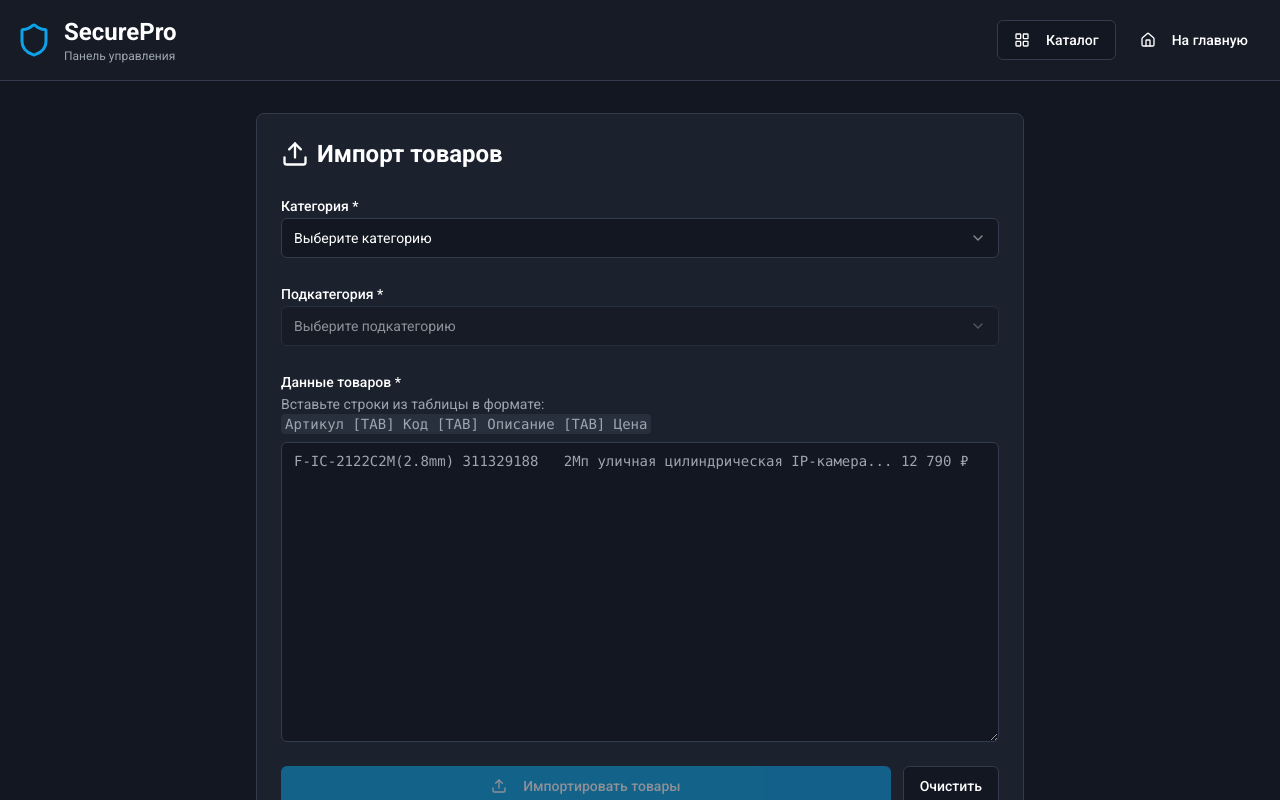
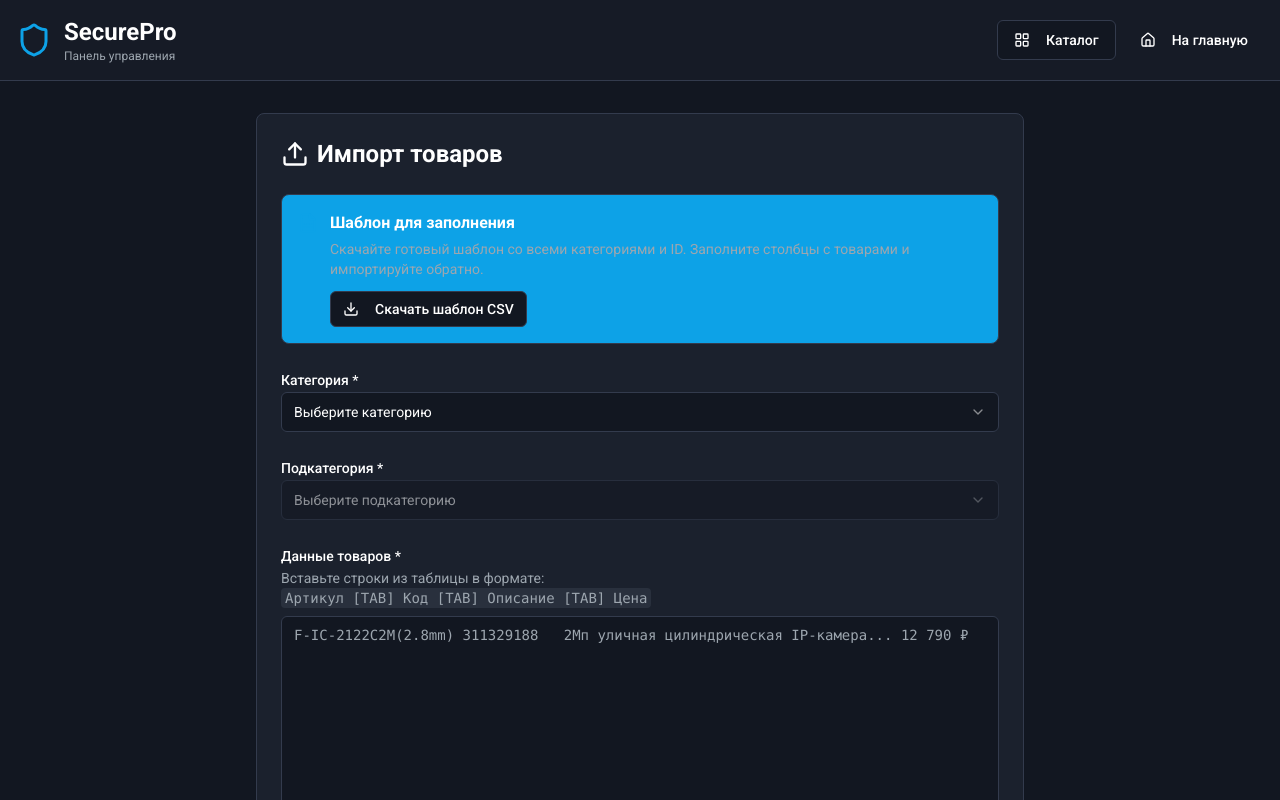
Before and after one commit to pr-poehali-dev/product-catalog-site-1, a React (Vite) app: page /admin in a window 1280 px wide. Shown: the top 800 px of the page. Built offline with nearby package versions, Linux system fonts and the light colour scheme.

Commit message:
Добавить выгрузку категорий

```diff
--- a/src/pages/Admin.tsx
+++ b/src/pages/Admin.tsx
@@ -120,6 +120,24 @@ export default function Admin() {
             Импорт товаров
           </h1>
 
+          <div className="mb-6 p-4 bg-accent rounded-lg border">
+            <div className="flex items-start gap-3">
+              <Icon name="FileSpreadsheet" size={20} className="text-primary mt-0.5" />
+              <div className="flex-1">
+                <h3 className="font-semibold mb-1">Шаблон для заполнения</h3>
+                <p className="text-sm text-muted-foreground mb-3">
+                  Скачайте готовый шаблон со всеми категориями и ID. Заполните столбцы с товарами и импортируйте обратно.
+                </p>
+                <Button asChild variant="outline" size="sm">
+                  <a href="/catalog-template.csv" download="SecurePro-шаблон-каталога.csv">
+                    <Icon name="Download" size={16} className="mr-2" />
+                    Скачать шаблон CSV
+                  </a>
+                </Button>
+              </div>
+            </div>
+          </div>
+
           <div className="space-y-6">
             <div>
               <Label htmlFor="category">Категория *</Label>
```
Also changed, not shown: public/catalog-template.csv (added).
